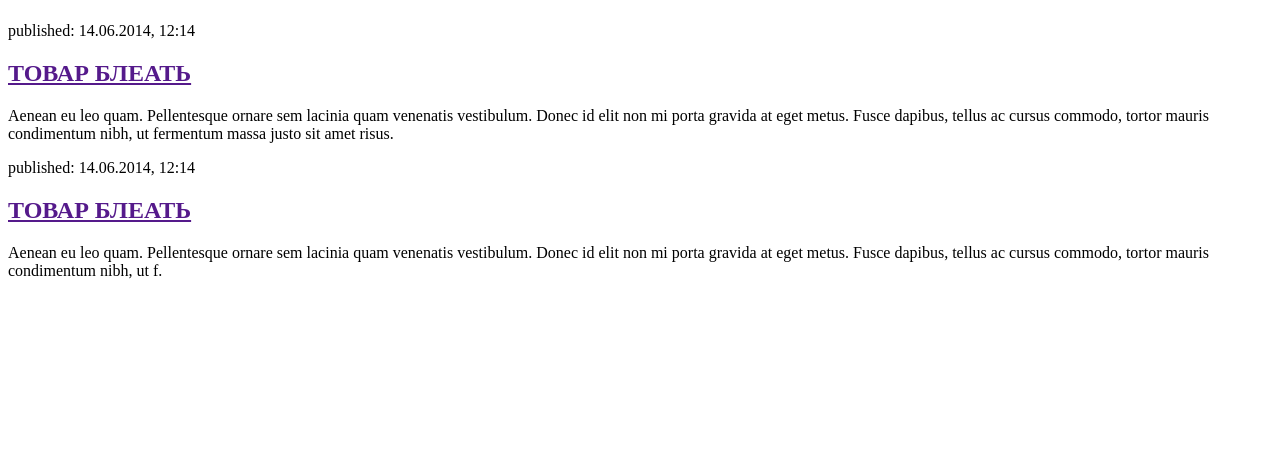
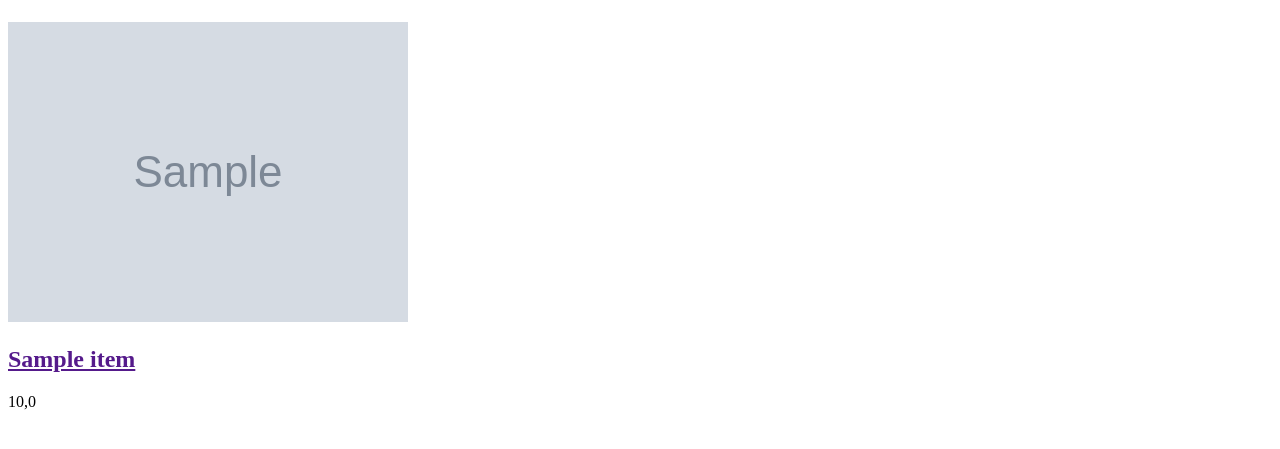
Before and after one commit to Melodycadeance/django-test-shop, a Django app: page / in a window 1280 px wide. Shown: the part 58-507 px from the top of the page. Run offline with Django 4.2, Linux system fonts and the light colour scheme; tables that the repository leaves empty hold one stand-in row (values such as "Sample post"); grey boxes marked "Sample" are stand-in pictures.

Commit message:
Modified templates to display items from database

```diff
--- a/shop/models.py
+++ b/shop/models.py
@@ -10,5 +10,6 @@ class Item(models.Model):
 	description = models.TextField()
 	image = models.FileField(upload_to='pictures')
 
+
 	def __str__(self):
 		return self.title
--- a/shop/templates/shop/items_list.html
+++ b/shop/templates/shop/items_list.html
@@ -8,16 +8,12 @@
             <h1><a href="/">Магазин хуйни</a></h1>
         </header>
 
-        <article>
-            <time>published: 14.06.2014, 12:14</time>
-            <h2><a href="">ТОВАР БЛЕАТЬ</a></h2>
-            <p>Aenean eu leo quam. Pellentesque ornare sem lacinia quam venenatis vestibulum. Donec id elit non mi porta gravida at eget metus. Fusce dapibus, tellus ac cursus commodo, tortor mauris condimentum nibh, ut fermentum massa justo sit amet risus.</p>
-        </article>
-
-        <article>
-            <time>published: 14.06.2014, 12:14</time>
-            <h2><a href="">ТОВАР БЛЕАТЬ</a></h2>
-            <p>Aenean eu leo quam. Pellentesque ornare sem lacinia quam venenatis vestibulum. Donec id elit non mi porta gravida at eget metus. Fusce dapibus, tellus ac cursus commodo, tortor mauris condimentum nibh, ut f.</p>
-        </article>
+        {% for item in items %}
+    		<article>
+    			<img src={{ item.image }}></img>
+		        <h2><a href="">{{ item.title }}</a></h2>
+		        <p>{{ item.price }}</p>
+    		</article>
+		{% endfor %}
     </body>
 </html>
--- a/shop/views.py
+++ b/shop/views.py
@@ -1,6 +1,8 @@
 from django.shortcuts import render
+from .models import Item
 
 # Create your views here.
 
 def items_list(request):
-    return render(request, 'shop/items_list.html', {})
+    items = Item.objects.filter().order_by('title')
+    return render(request, 'shop/items_list.html', {'items': items})
```
